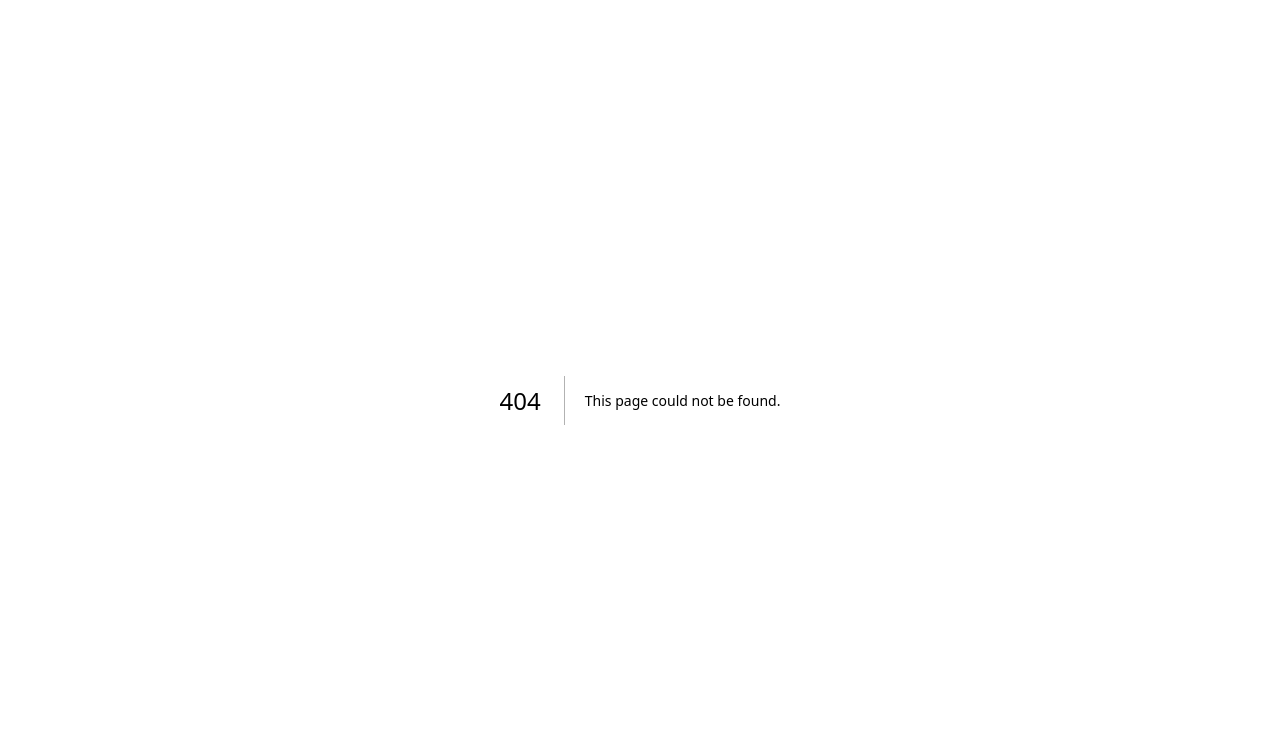
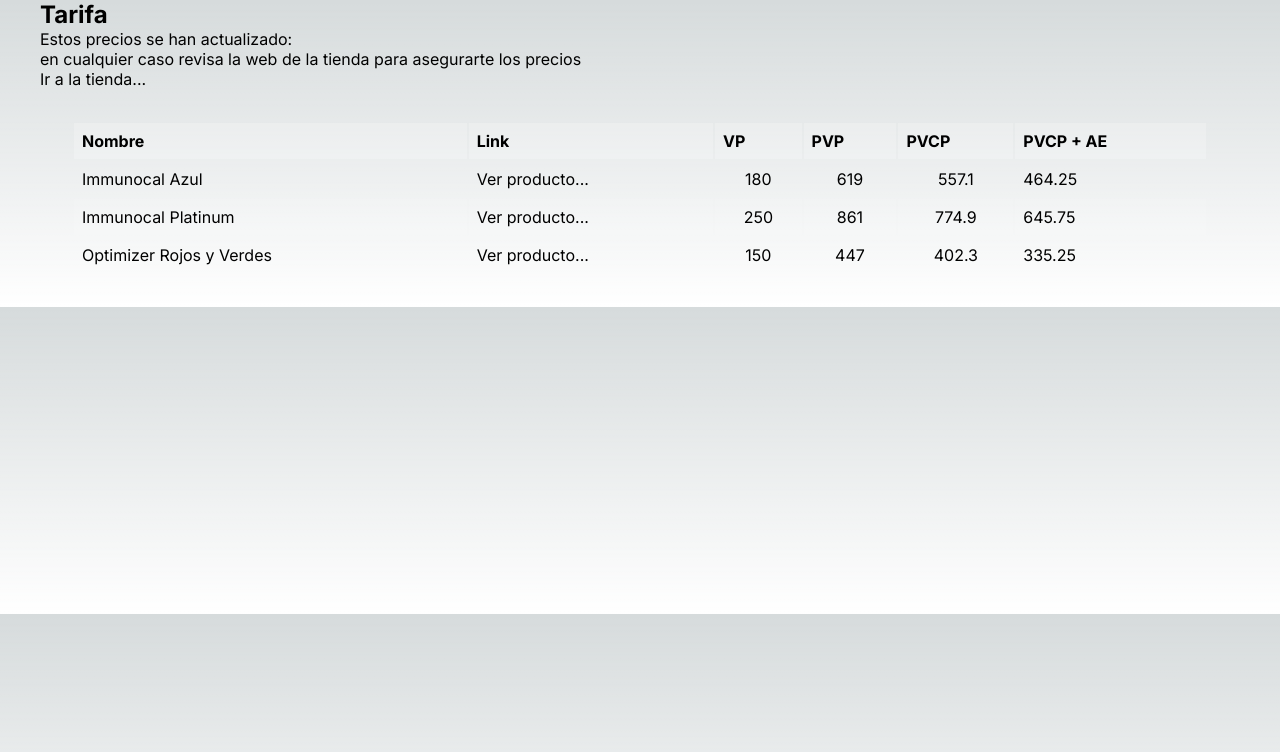
Before and after one commit to Mrlopezio/masquesaludable2, a Next.js app: page /tarifa in a window 1280 px wide. Before the commit this address had no page. Shown: the top 752 px of the page. Built offline with nearby package versions, Linux system fonts and the light colour scheme.

Commit message:
first commit

```diff
--- /dev/null
+++ b/app/tarifa/layout.jsx
@@ -0,0 +1,7 @@
+import React from "react";
+
+const layout = (props) => {
+  return props.children;
+};
+
+export default layout;
--- /dev/null
+++ b/app/tarifa/page.jsx
@@ -0,0 +1,54 @@
+import Link from "next/link";
+import React from "react";
+import prices from "../tarifa/tarifa.json";
+import styles from "./prices.module.scss";
+const page = (props) => {
+  return (
+    <div className={styles["prices"]}>
+      <h2>Tarifa</h2>
+      <p>Estos precios se han actualizado: </p>
+      <p>
+        en cualquier caso revisa la web de la tienda para asegurarte los precios
+      </p>
+      <Link href="https://immunotec.com/masquesaludable" target="_blank">
+        Ir a la tienda...
+      </Link>
+      <div className={styles["prices-container"]}>
+        <table className={styles["prices-container-table"]}>
+          <thead>
+            <tr>
+              <th>Nombre</th>
+              <th>Link</th>
+              <th>VP</th>
+              <th>PVP</th>
+              <th>PVCP</th>
+              <th>PVCP + AE</th>
+            </tr>
+          </thead>
+          <tbody>
+            {prices.map((p) => {
+              return (
+                <>
+                  <tr>
+                    <td>{p.name}</td>
+                    <td>
+                      <Link href={p.link} target="_blank">
+                        Ver producto...
+                      </Link>
+                    </td>
+                    <td>{p.vp}</td>
+                    <td>{p.pvp}</td>
+                    <td>{p.pvpcp}</td>
+                    <td>{p.pvpcpae}</td>
+                  </tr>
+                </>
+              );
+            })}
+          </tbody>
+        </table>
+      </div>
+    </div>
+  );
+};
+
+export default page;
--- /dev/null
+++ b/app/tarifa/prices.module.scss
@@ -0,0 +1,31 @@
+.prices {
+  max-width: 1200px;
+  margin: 0 auto;
+
+  &-container {
+    padding: 2rem;
+
+    &-table {
+      width: 100%;
+
+      th {
+        text-align: left;
+        background-color: rgba(255, 255, 255, 0.2);
+        padding: 0.5rem;
+      }
+      tr {
+        td {
+          padding: 0.5rem;
+          &:nth-child(3),
+          &:nth-child(4),
+          &:nth-child(5) {
+            text-align: center;
+          }
+        }
+        &:nth-child(even) {
+          background-color: rgba(255, 255, 255, 0.05);
+        }
+      }
+    }
+  }
+}
--- /dev/null
+++ b/app/tarifa/tarifa.json
@@ -0,0 +1,36 @@
+[
+    {
+        "name": "Immunocal Azul",
+        "link": "https://www.immunotec.com/masquesaludable/shop/product/1845000",
+        "vp": 180,
+
+        "pvp": 619.00,
+        "pvpcp": 557.10,
+        "pvpcpae": 464.25
+
+
+    },
+    {
+        "name": "Immunocal Platinum",
+        "link": "https://www.immunotec.com/masquesaludable/shop/product/1845100",
+        "vp": 250,
+
+        "pvp": 861.00,
+        "pvpcp": 774.90,
+        "pvpcpae": 645.75
+
+
+    },
+    {
+        "name": "Optimizer Rojos y Verdes",
+        "link": "https://www.immunotec.com/masquesaludable/shop/product/1845609",
+        "vp": 150,
+
+        "pvp": 447.00,
+        "pvpcp": 402.30,
+        "pvpcpae": 335.25
+
+
+
+    }
+]
--- a/package.json
+++ b/package.json
@@ -9,9 +9,10 @@
     "lint": "next lint"
   },
   "dependencies": {
+    "next": "14.2.3",
     "react": "^18",
     "react-dom": "^18",
-    "next": "14.2.3"
+    "sass": "^1.77.4"
   },
   "devDependencies": {
     "eslint": "^8",
```
Also changed, not shown: app/page.js (+1 -86 lines), 1 other file (tests, documents, lock files or other folders).
